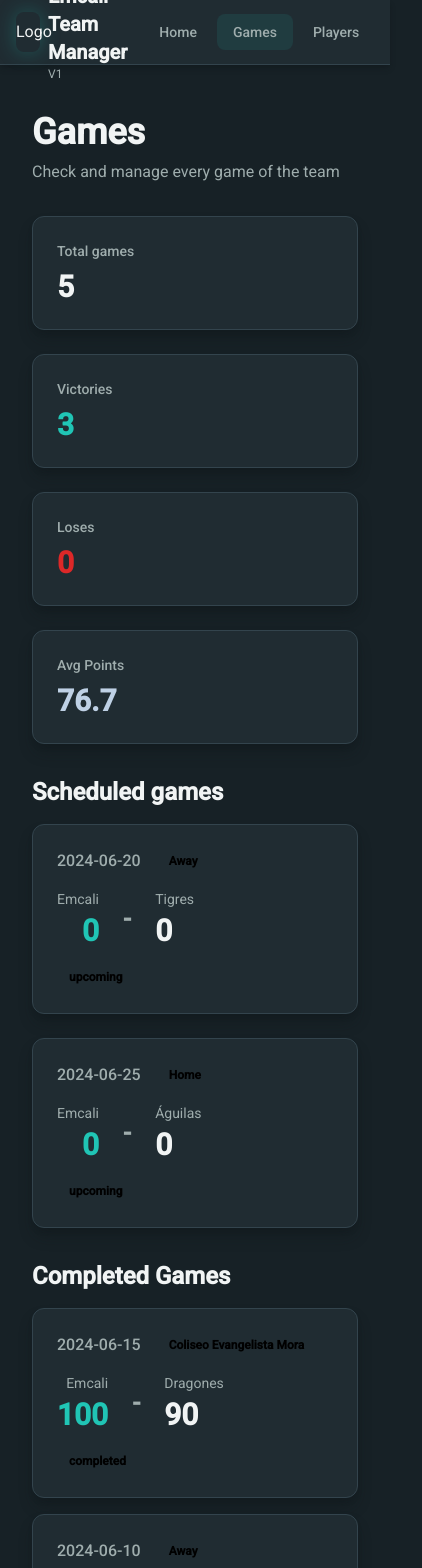
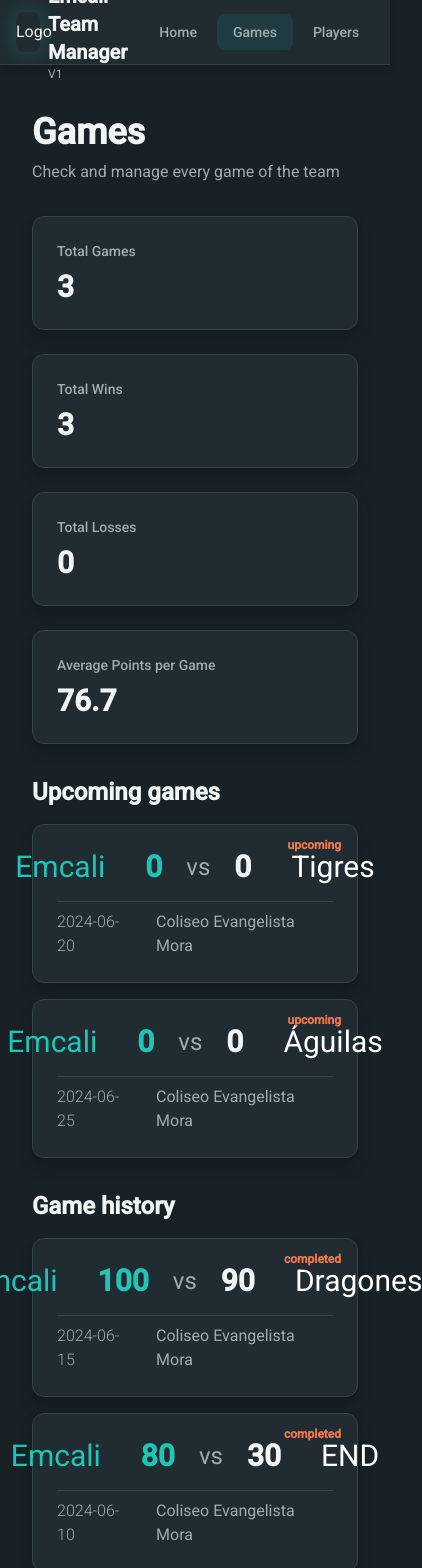
Before and after one commit to damunoz96/emcali-team-manager, an Angular app: page /games in a window 390 px wide. Shown: the top 1568 px of the page, 422 px wide, since content can reach past the window. Built offline with nearby package versions, Linux system fonts and the light colour scheme.

Commit message:
feat: implement player card component and update players page to use it feat: refactor games page to utilize card component for stats display

```diff
--- a/src/app/modules/games/components/game-card.component.ts
+++ b/src/app/modules/games/components/game-card.component.ts
@@ -13,39 +13,33 @@ export interface Game {
   selector: 'app-game-card',
   template: `
     <div
-      class="bg-card rounded-xl p-6 shadow-elevated border border-border hover:shadow-glow transition-all duration-300"
+      class="relative bg-card rounded-xl p-6 shadow-elevated border border-border hover:shadow-glow transition-all duration-300"
     >
-      <div class="flex flex-col lg:flex-row lg:items-center justify-between gap-4">
-        <div class="flex items-center gap-4">
-          <div class="flex items-center gap-2">
-            <span class="text-muted-foreground font-medium">{{ game.date }}</span>
-          </div>
-          <span class="text-xs font-semibold px-3 py-1 rounded">
-            {{ game.location }}
-          </span>
-        </div>
-
+      <span class="absolute top-3 right-4 rounded-full text-xs text-accent font-semibold">
+        {{ game.status }}
+      </span>
+      <div class="flex flex-col items-center gap-4">
         <div class="flex items-center gap-6">
-          <div class="text-right">
-            <div class="text-sm text-muted-foreground mb-1">Emcali</div>
+          <div class="flex items-center gap-10">
+            <div class="text-3xl text-primary">Emcali</div>
             <div class="text-3xl font-bold text-primary">{{ game.score?.emcali || 0 }}</div>
           </div>
-
-          <div class="text-2xl font-bold text-muted-foreground">-</div>
-
-          <div class="text-left">
-            <div class="text-sm text-muted-foreground mb-1">{{ game.opponent }}</div>
+          <div class="text-2xl text-muted-foreground">vs</div>
+          <div class="flex items-center gap-10">
             <div class="text-3xl font-bold text-foreground">
               {{ game.score?.opponent || 0 }}
             </div>
+            <div class="text-3xl text-white">{{ game.opponent }}</div>
           </div>
         </div>
-
-        <div class="flex items-center gap-3">
-          <span class="px-3 py-1 rounded-full text-xs font-semibold">
-            {{ game.status }}
-          </span>
-        </div>
+          <div class="flex items-center gap-5 w-full justify-center border-t border-border pt-2">
+            <span class=" text-muted-foreground font-light">{{
+              game.date
+            }}</span>
+            <span class=" text-muted-foreground ">
+              {{ game.location }}
+            </span>
+          </div>
       </div>
     </div>
   `,
--- a/src/app/modules/games/pages/games-page.html
+++ b/src/app/modules/games/pages/games-page.html
@@ -10,48 +10,15 @@
 
         <!-- Stats Summary -->
         <div class="grid grid-cols-1 md:grid-cols-4 gap-6 mb-8">
-          <div
-            class="bg-card rounded-xl p-6 shadow-elevated border border-border hover:shadow-glow transition-all duration-300"
-          >
-            <div class="flex items-center justify-between mb-2">
-              <span class="text-muted-foreground text-sm font-medium">Total games</span>
-            </div>
-            <div class="text-3xl font-bold text-foreground">{{ games.length }}</div>
-          </div>
-
-          <div
-            class="bg-card rounded-xl p-6 shadow-elevated border border-border hover:shadow-glow transition-all duration-300"
-          >
-            <div class="flex items-center justify-between mb-2">
-              <span class="text-muted-foreground text-sm font-medium">Victories</span>
-            </div>
-            <div class="text-3xl font-bold text-primary">{{ totalWins }}</div>
-          </div>
-
-          <div
-            class="bg-card rounded-xl p-6 shadow-elevated border border-border hover:shadow-glow transition-all duration-300"
-          >
-            <div class="flex items-center justify-between mb-2">
-              <span class="text-muted-foreground text-sm font-medium">Loses</span>
-            </div>
-            <div class="text-3xl font-bold text-destructive">{{ totalLosses }}</div>
-          </div>
-
-          <div
-            class="bg-card rounded-xl p-6 shadow-elevated border border-border hover:shadow-glow transition-all duration-300"
-          >
-            <div class="flex items-center justify-between mb-2">
-              <span class="text-muted-foreground text-sm font-medium">Avg Points</span>
-            </div>
-            <div class="text-3xl font-bold text-secondary">{{ avgPoints }}</div>
-          </div>
+          @for (card of cardsData; track card.title) {
+            <app-card [title]="card.title" [content]="card.content"></app-card>
+          }
         </div>
-
         <!-- Upcoming Games -->
          @if (upcomingGames.length > 0) {
            <div class="mb-8" >
-             <h2 class="text-2xl font-bold text-foreground mb-4">Scheduled games</h2>
-             <div class="flex flex-col gap-6">
+             <h2 class="text-2xl font-bold text-foreground mb-4">Upcoming games</h2>
+             <div class="flex flex-col gap-4">
               @for (game of upcomingGames; track game.id) {
                 <app-game-card [game]="game"></app-game-card>
               }
@@ -62,8 +29,8 @@
 
         <!-- Completed Games -->
         <div>
-          <h2 class="text-2xl font-bold text-foreground mb-4">Completed Games</h2>
-          <div class="flex flex-col space-y-4">
+          <h2 class="text-2xl font-bold text-foreground mb-4">Game history</h2>
+          <div class="flex flex-col gap-4">
             @for (game of completedGames; track game.id) {
               <app-game-card [game]="game"></app-game-card>
             }
--- a/src/app/modules/games/pages/games-page.ts
+++ b/src/app/modules/games/pages/games-page.ts
@@ -1,12 +1,13 @@
 import { Component } from '@angular/core';
 import { Game, GameCardComponent } from '../components/game-card.component';
+import { CardComponent } from "../../../shared/components/card.component";
 
 
 
 @Component({
   selector: 'games-page',
   templateUrl: './games-page.html',
-  imports: [GameCardComponent],
+  imports: [GameCardComponent, CardComponent],
 })
 export class GamesPage {
   games: Game[] = [
@@ -22,7 +23,7 @@ export class GamesPage {
       id: 2,
       date: '2024-06-10',
       opponent: 'END',
-      location: 'Away',
+      location: 'Coliseo Evangelista Mora',
       score: { emcali: 80, opponent: 30 },
       status: 'completed',
     },
@@ -30,7 +31,7 @@ export class GamesPage {
       id: 3,
       date: '2024-06-05',
       opponent: 'Leones',
-      location: 'Home',
+      location: 'Coliseo Evangelista Mora',
       score: { emcali: 50, opponent: 10 },
       status: 'completed',
     },
@@ -38,16 +39,23 @@ export class GamesPage {
       id: 4,
       date: '2024-06-20',
       opponent: 'Tigres',
-      location: 'Away',
+      location: 'Coliseo Evangelista Mora',
       status: 'upcoming',
     },
     {
       id: 5,
       date: '2024-06-25',
       opponent: 'Águilas',
-      location: 'Home',
+      location: 'Coliseo Evangelista Mora',
       status: 'upcoming',
     },
+  ];
+
+  cardsData = [
+    { title: 'Total Games', content: this.completedGames.length },
+    { title: 'Total Wins', content: this.totalWins },
+    { title: 'Total Losses', content: this.totalLosses },
+    { title: 'Average Points per Game', content: parseFloat(this.avgPoints) },
   ];
 
   get completedGames(): Game[] {
--- /dev/null
+++ b/src/app/modules/players/components/player-card.component.ts
@@ -0,0 +1,77 @@
+import { Component, Input, input } from "@angular/core";
+
+export interface Player {
+  name: string;
+  last_name: string;
+  position: string;
+  games: number;
+  points: number;
+  fouls: number;
+}
+
+@Component({
+  selector: 'app-player-card',
+  template: `
+    <div
+      class="bg-card border border-border rounded-lg shadow-card hover:shadow-elevated transition-all duration-300 overflow-hidden group cursor-pointer"
+    >
+      <div class="p-6">
+        <div class="flex items-start gap-4 mb-4">
+          <div class="relative w-16 h-16">
+            <div
+              class="w-16 h-16 rounded-full border-2 border-primary/30 shadow-glow bg-primary/20 text-primary font-bold flex items-center justify-center text-lg"
+            >
+              {{ player.name.charAt(0) }}{{ player.last_name.charAt(0) }}
+            </div>
+          </div>
+          <div class="flex-1">
+            <div class="flex items-center justify-between mb-1">
+              <h3
+                class="font-bold text-lg text-foreground group-hover:text-primary transition-colors"
+              >
+                {{ player.name }}
+              </h3>
+              <span class="text-2xl font-bold text-muted-foreground">#</span>
+            </div>
+            <span
+              class="inline-block px-3 py-1 rounded-full text-xs font-semibold border text-white"
+            >
+              {{ player.position }}
+            </span>
+          </div>
+        </div>
+
+        <div class="grid grid-cols-2 gap-4 mb-4">
+          <div class="bg-muted/50 rounded-lg p-3">
+            <p class="text-xs text-muted-foreground mb-1">Score (PPG)</p>
+            <div class="flex items-center gap-2">
+              <p class="text-xl font-bold text-primary">{{ player.points / player.games }}</p>
+            </div>
+          </div>
+          <div class="bg-muted/50 rounded-lg p-3">
+            <p class="text-xs text-muted-foreground mb-1">Games played</p>
+            <p class="text-xl font-bold text-foreground">{{ player.games }}</p>
+          </div>
+        </div>
+
+        <div class="space-y-2 pt-4 border-t border-border">
+          <div class="flex justify-between items-center">
+            <span class="text-sm text-muted-foreground">Points</span>
+            <span class="font-semibold text-foreground">{{ player.points }}</span>
+          </div>
+          <div class="flex justify-between items-center">
+            <span class="text-sm text-muted-foreground">Rebounds</span>
+            <span class="font-semibold text-foreground"></span>
+          </div>
+          <div class="flex justify-between items-center">
+            <span class="text-sm text-muted-foreground">Assits</span>
+            <span class="font-semibold text-foreground"></span>
+          </div>
+        </div>
+      </div>
+    </div>
+  `,
+})
+export class PlayerCardComponent {
+  @Input() player!: Player;
+}
--- a/src/app/modules/players/pages/players-page.html
+++ b/src/app/modules/players/pages/players-page.html
@@ -10,71 +10,16 @@
 
         <!-- Stats Cards -->
         <div class="grid grid-cols-2 gap-4 mb-8">
-          <div class="p-6 bg-card border border-border rounded-lg shadow-card">
-            <p class="text-sm text-muted-foreground mb-1">Total players</p>
-            <p class="text-3xl font-bold text-foreground">{{dataSourcePlayers.length}}</p>
-          </div>
-          <div class="p-6 bg-card border border-border rounded-lg shadow-card">
-            <p class="text-sm text-muted-foreground mb-1">Avg Points</p>
-            <p class="text-3xl font-bold text-primary">10.5</p>
-          </div>
+          @for (card of datasourceCards; track card.title) {
+            <app-card [title]="card.title" [content]="card.content"></app-card>
+
+          }
         </div>
 
         <!-- Players Grid  -->
         <div class="grid grid-cols-1 md:grid-cols-2 lg:grid-cols-3 gap-6">
           @for (player of dataSourcePlayers; track player.name) {
-            <div
-              class="bg-card border border-border rounded-lg shadow-card hover:shadow-elevated transition-all duration-300 overflow-hidden group cursor-pointer"
-            >
-              <div class="p-6">
-                <div class="flex items-start gap-4 mb-4">
-                  <div class="relative w-16 h-16">
-                    <div class="w-16 h-16 rounded-full border-2 border-primary/30 shadow-glow bg-primary/20 text-primary font-bold flex items-center justify-center text-lg">
-                      {{player.name.charAt(0) }}{{player.last_name.charAt(0)}}
-                    </div>
-                  </div>
-                  <div class="flex-1">
-                    <div class="flex items-center justify-between mb-1">
-                      <h3 class="font-bold text-lg text-foreground group-hover:text-primary transition-colors">
-                        {{player.name}}
-                      </h3>
-                      <span class="text-2xl font-bold text-muted-foreground">#</span>
-                    </div>
-                    <span class="inline-block px-3 py-1 rounded-full text-xs font-semibold border text-white">
-                      {{player.position}}
-                    </span>
-                  </div>
-                </div>
-
-                <div class="grid grid-cols-2 gap-4 mb-4">
-                  <div class="bg-muted/50 rounded-lg p-3">
-                    <p class="text-xs text-muted-foreground mb-1">Score (PPG)</p>
-                    <div class="flex items-center gap-2">
-                      <p class="text-xl font-bold text-primary">{{player.points / player.games}}</p>
-                    </div>
-                  </div>
-                  <div class="bg-muted/50 rounded-lg p-3">
-                    <p class="text-xs text-muted-foreground mb-1">Games played</p>
-                    <p class="text-xl font-bold text-foreground">{{player.games}}</p>
-                  </div>
-                </div>
-
-                <div class="space-y-2 pt-4 border-t border-border">
-                  <div class="flex justify-between items-center">
-                    <span class="text-sm text-muted-foreground">Points</span>
-                    <span class="font-semibold text-foreground">{{player.points}}</span>
-                  </div>
-                  <div class="flex justify-between items-center">
-                    <span class="text-sm text-muted-foreground">Rebounds</span>
-                    <span class="font-semibold text-foreground"></span>
-                  </div>
-                  <div class="flex justify-between items-center">
-                    <span class="text-sm text-muted-foreground">Assits</span>
-                    <span class="font-semibold text-foreground"></span>
-                  </div>
-                </div>
-              </div>
-            </div>
+            <app-player-card [player]="player"></app-player-card>
           }
 
         </div>
--- a/src/app/modules/players/pages/players-page.ts
+++ b/src/app/modules/players/pages/players-page.ts
@@ -1,4 +1,6 @@
 import { Component } from "@angular/core";
+import { PlayerCardComponent } from "../components/player-card.component";
+import { CardComponent } from "../../../shared/components/card.component";
 
 const players = [
   { name: 'Daniel', last_name: 'Munoz', position: 'F', games: 10, points: 200, fouls: 5 },
@@ -9,12 +11,20 @@ const players = [
   { name: 'LeBron', last_name: 'Garcia', position: 'G', games: 10, points: 1000, fouls: 1 },
 ];
 
+const cardsData = [
+  { title: 'Total Players', content: players.length },
+];
+
+
+
 @Component({
   selector: 'players-page',
   templateUrl: './players-page.html',
+  imports: [CardComponent, PlayerCardComponent],
 })
 export class PlayersPage {
 
-  dataSourcePlayers = players
+  dataSourcePlayers = players;
+  datasourceCards = cardsData;
 
 }
--- /dev/null
+++ b/src/app/shared/components/card.component.ts
@@ -0,0 +1,19 @@
+import { Component, Input } from "@angular/core";
+
+@Component({
+  selector: 'app-card',
+  template: `
+    <div
+      class="bg-card rounded-xl p-6 shadow-elevated border border-border hover:shadow-glow transition-all duration-300"
+    >
+      <div class="flex items-center justify-between mb-2">
+        <span class="text-muted-foreground text-sm font-medium"> {{ title }}</span>
+      </div>
+      <div class="text-3xl font-bold text-foreground">{{ content }}</div>
+    </div>
+  `,
+})
+export class CardComponent {
+  @Input() title!: string;
+  @Input() content!: number;
+}
```
